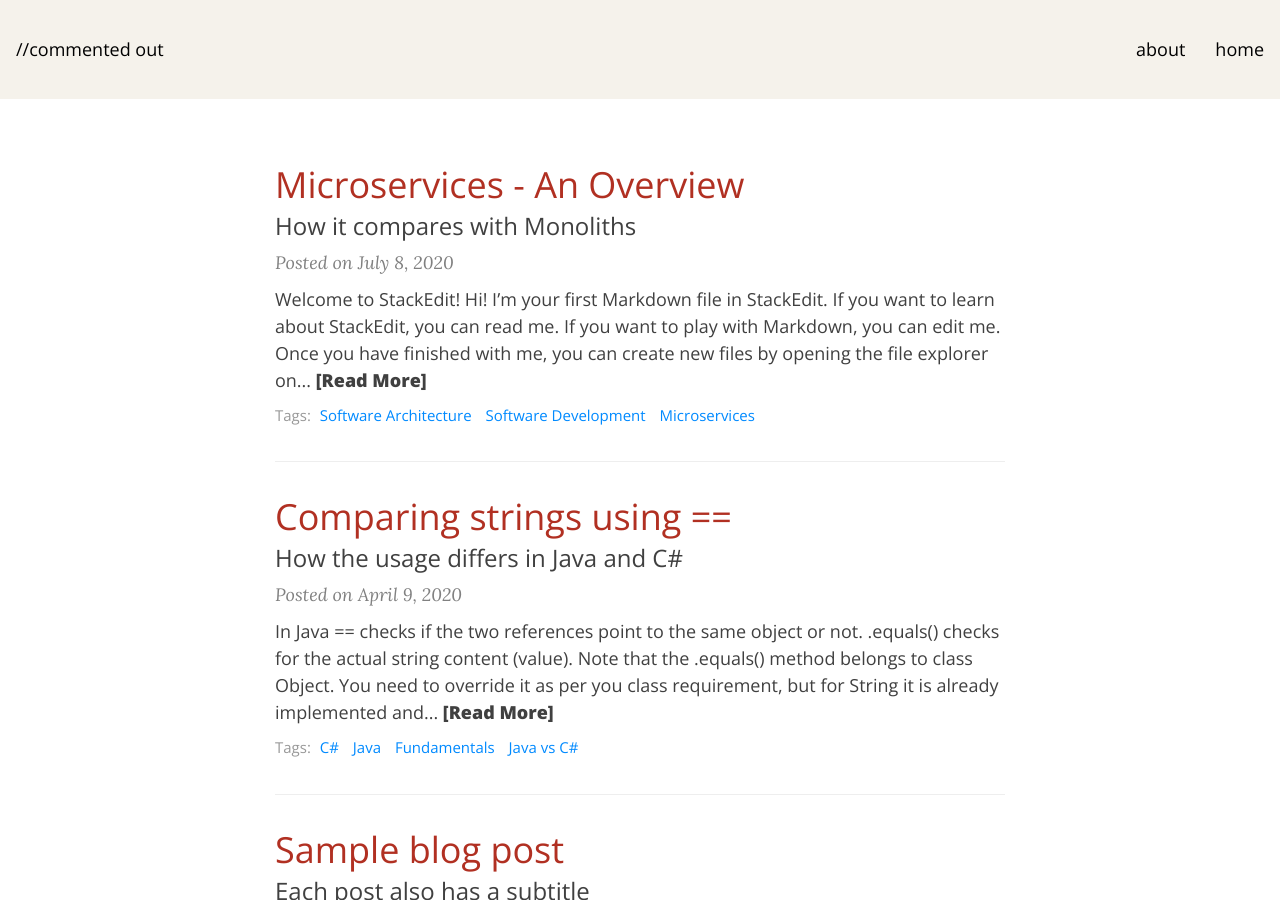
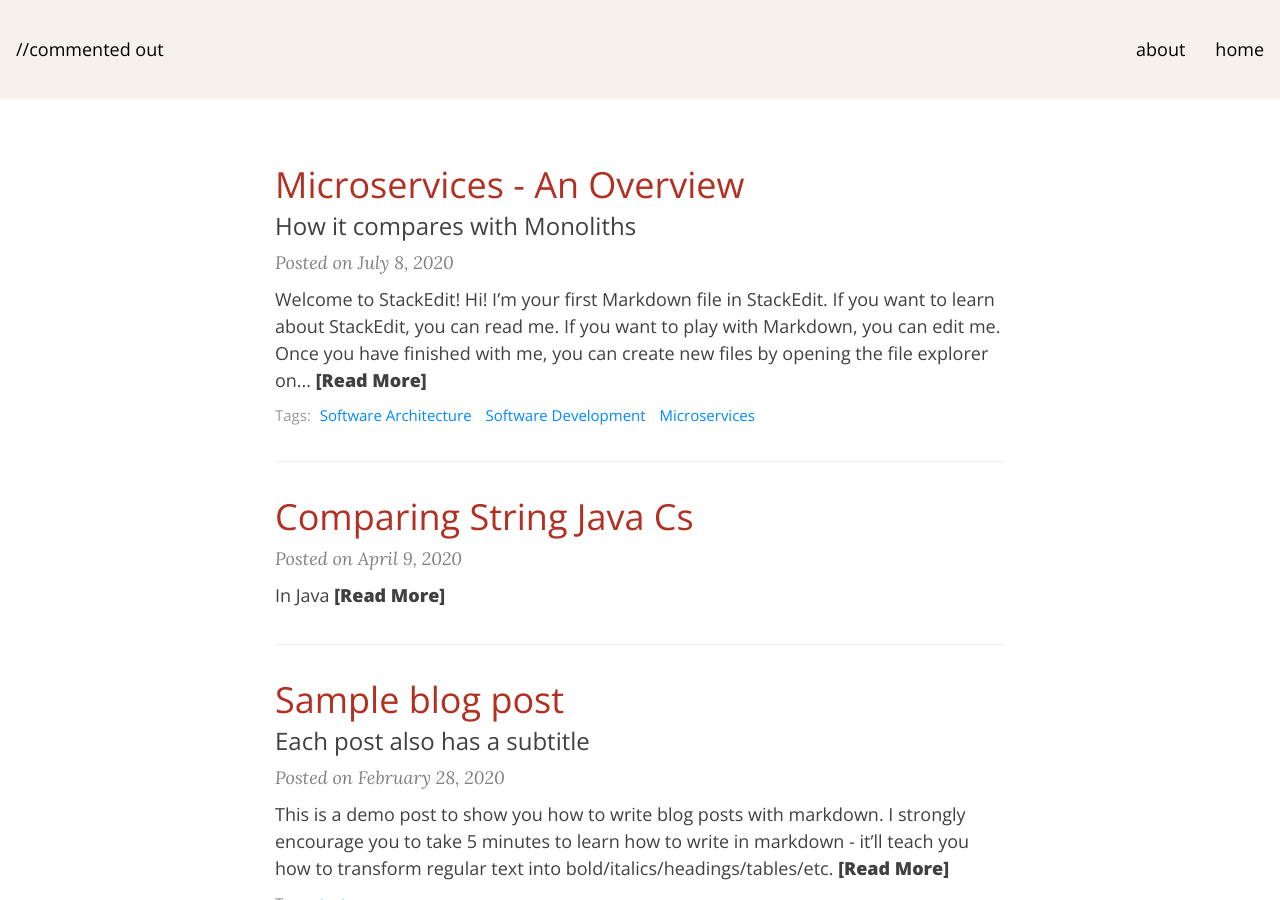
Before and after one commit to commentedout/commentedout.github.io, a Jekyll site: the page built from index.html, in a window 1280 px wide and 900 px high. Built offline with Jekyll 4.4.1, drawn with Linux system fonts in a browser that asks for light colours; nearby versions of some CDN libraries; the list of posts is cut into pages by our own code.

Commit message:
_posts/2020-04-09-comparing-string-java-cs.md updated from https://stackedit.io/

```diff
--- a/_posts/2020-04-09-comparing-string-java-cs.md
+++ b/_posts/2020-04-09-comparing-string-java-cs.md
@@ -1,38 +1,52 @@
----
-layout: post
-title: Comparing strings using ==
-subtitle: How the usage differs in Java and C#
-tags: [C#, Java, Fundamentals, Java vs C#]
+## In Java
 
----
+**==** checks if the two references point to the same object or not.
 
-<h2 id="in-java">In Java</h2>
-<p><strong>==</strong> checks if the two references point to the same object or not.</p>
-<p><strong>.equals()</strong> checks for the actual string content (value).</p>
-<p>Note that the <strong>.equals()</strong> method belongs to class Object. You need to override it as per you class requirement, but for String it is already implemented and it checks whether two strings have the same value or not.</p>
-<pre><code>String s1 = "Hello World";
-String s2 = "Hello World";
-s1 == s1; // true
-s1.equals(s2); // true
-</code></pre>
-<p>//Reason: String literals created without null are stored in the string pool in the permgen area of the heap. So both s1 and s2 point to the same object in the pool.</p>
-<p>// String constants are usually “interned” such that two constants with the same value can actually be compared with ==, but it’s better not to rely on that.</p>
-<pre><code>String s1 = new String("Hello World");
-String s2 = new String("Hello World");
-s1 == s2; // false
-s1.equals(s2); // true
-</code></pre>
-<p>//Reason: If you create a String object using the <code>new</code> keyword a separate space is allocated to it on the heap.</p>
-<h2 id="in-c">In C#</h2>
-<p>For predefined value types, == returns true if the values of its operands are equal.</p>
-<p>For reference types <strong>other than string</strong>, == returns true if its two operands refer to the same object. For the string type, == compares the values of the strings.</p>
-<pre><code>var x = new StringBuilder("Hello World");
-var y = new StringBuilder("Hello World");
-Console.WriteLine(x == y); //False
-</code></pre>
-<p>Reason for the above output: Both x and y point to different objects</p>
-<pre><code>var x = new StringBuilder("Hello World").ToString();
-var y = new StringBuilder("Hello World").ToString();
-Console.WriteLine(x == y); //True
-</code></pre>
-<p>Reason for the above output: x and y are now strings and hence == will compare their values</p>
+**.equals()** checks for the actual string content (value).
+
+
+
+Note that the **.equals()** method belongs to class Object. You need to override it as per you class requirement, but for String it is already implemented and it checks whether two strings have the same value or not.
+
+    String s1 = "Hello World";
+    String s2 = "Hello World";
+    s1 == s1; // true
+    s1.equals(s2); // true
+
+
+//Reason: String literals created without null are stored in the string pool in the permgen area of the heap. So both s1 and s2 point to the same object in the pool.
+
+// String constants are usually "interned" such that two constants with the same value can actually be compared with ==, but it's better not to rely on that.
+
+
+
+    String s1 = new String("Hello World");
+    String s2 = new String("Hello World");
+    s1 == s2; // false
+    s1.equals(s2); // true
+
+
+
+//Reason: If you create a String object using the `new` keyword a separate space is allocated to it on the heap.
+
+
+
+## In C#
+
+For predefined value types, == returns true if the values of its operands are equal.
+
+For reference types **other than string**, == returns true if its two operands refer to the same object. For the string type, == compares the values of the strings.
+
+
+
+    var x = new StringBuilder("Hello World");
+    var y = new StringBuilder("Hello World");
+    Console.WriteLine(x == y); //False
+
+  Reason for the above output: Both x and y point to different objects
+
+    var x = new StringBuilder("Hello World").ToString();
+    var y = new StringBuilder("Hello World").ToString();
+    Console.WriteLine(x == y); //True
+
+  Reason for the above output: x and y are now strings and hence == will compare their values
```
